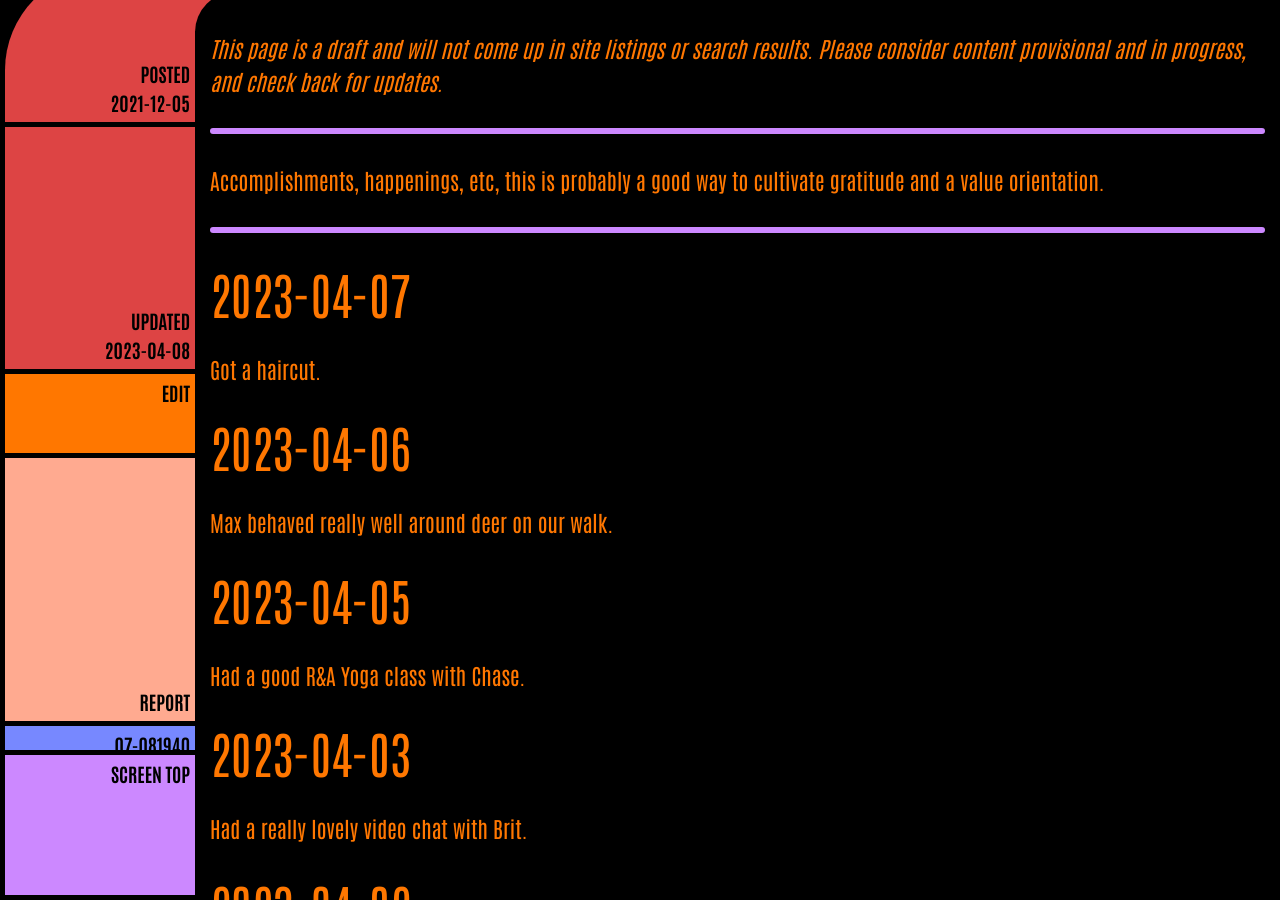
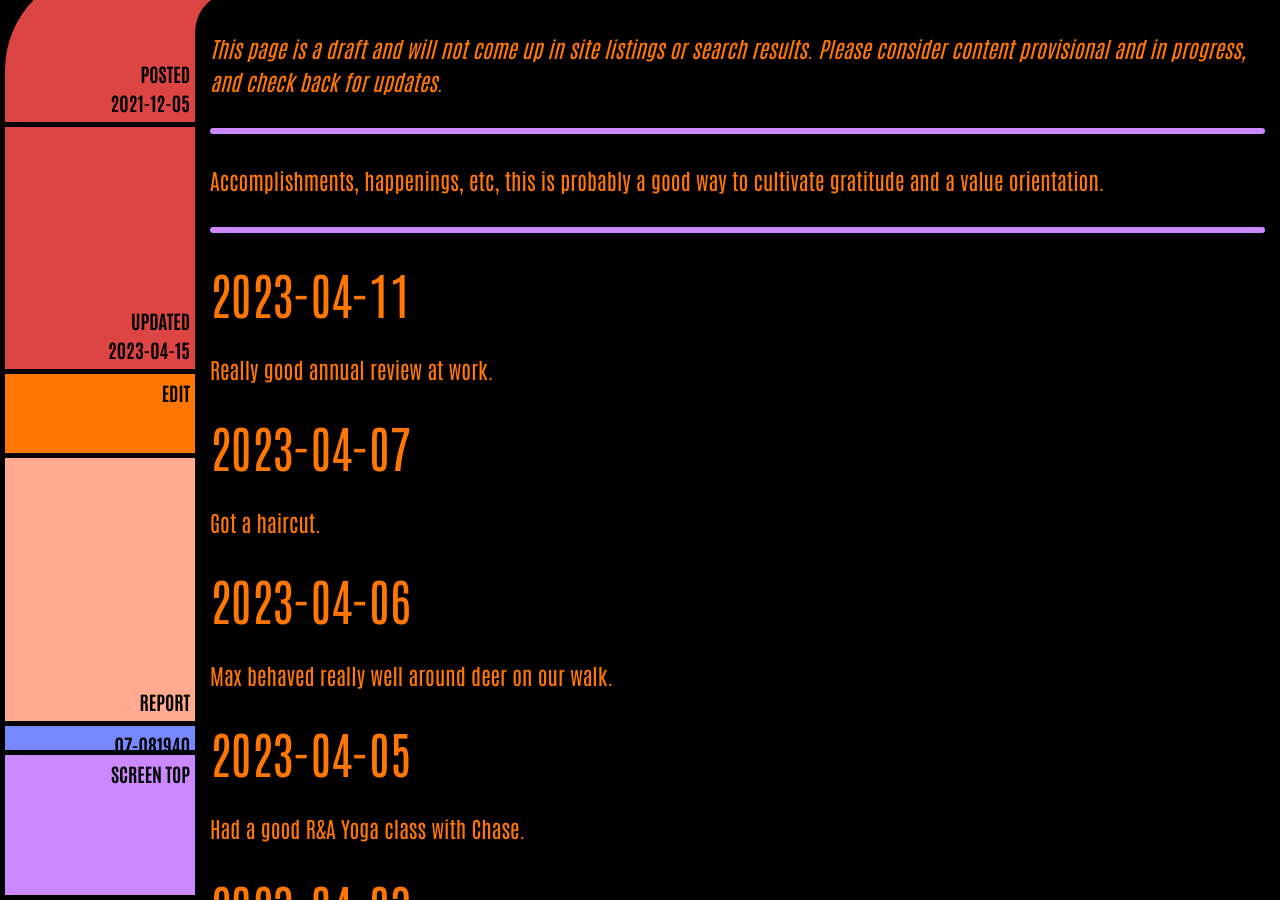
Before and after one commit to ArthurZey/arthurzey.github.io, a Jekyll site: the page built from _pages/one-good-thing.md, in a window 1280 px wide and 900 px high, scrolled down 333 px. Built offline with Jekyll 4.4.1, drawn with Linux system fonts in a browser that asks for light colours.

Commit message:
added 2023-04-11

```diff
--- a/_pages/one-good-thing.md
+++ b/_pages/one-good-thing.md
@@ -2,12 +2,15 @@
 title: One Good Thing
 description: "Accomplishments, happenings, etc, this is probably a good way to cultivate gratitude and a value orientation."
 date: "2021-12-05"
-last_modified_at: "2023-04-08T01:03:19+00:00"
+last_modified_at: "2023-04-15T13:18:52+00:00"
 tags:
   - happenings
   - draft
 sitemap: false
 ---
+
+## 2023-04-11
+Really good annual review at work.
 
 ## 2023-04-07
 Got a haircut.
```
